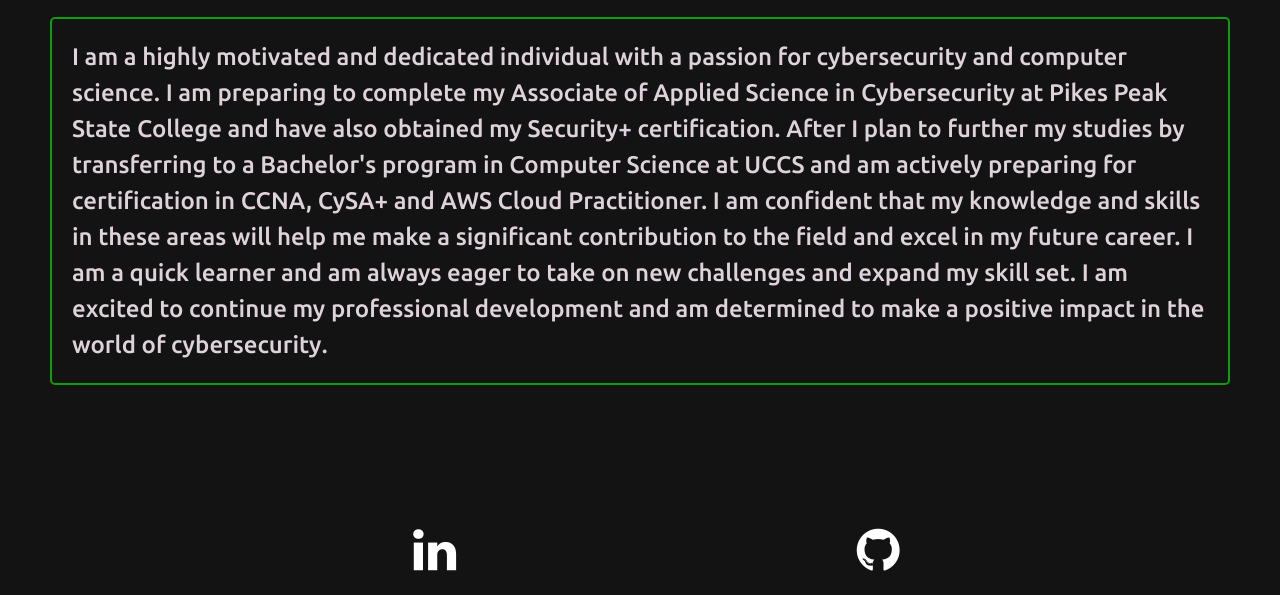
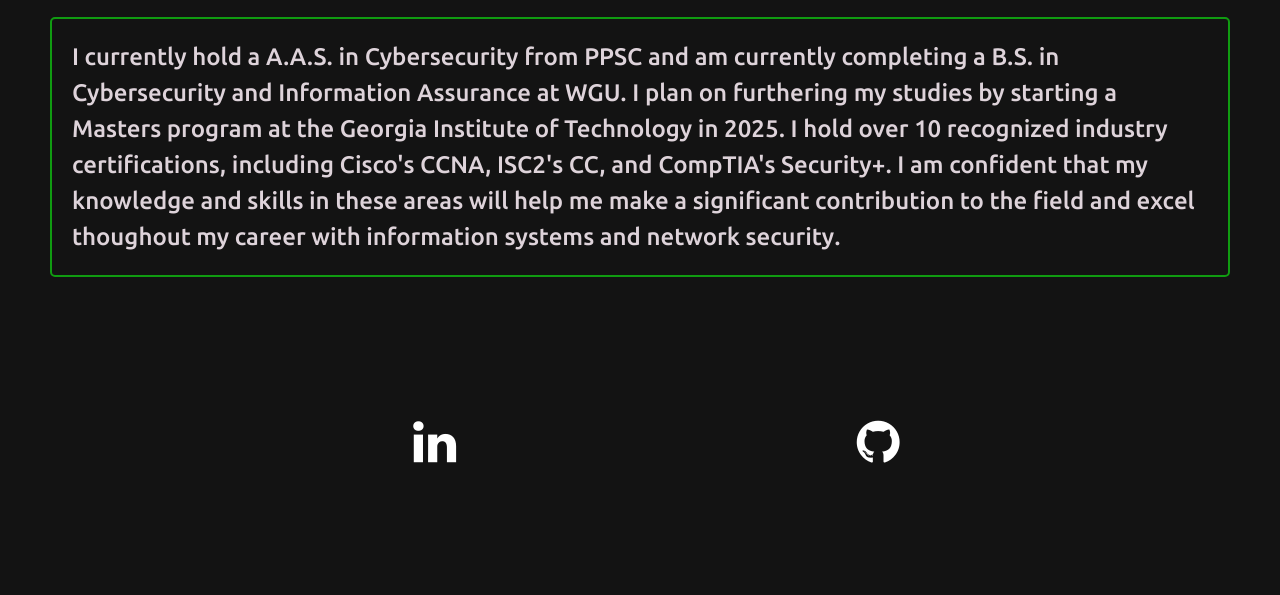
Before and after one commit to ericryanbarnes/personal-website, a plain HTML site: page index.html in a window 1280 px wide. Shown: the part 567-1162 px from the top of the page. After the commit the page ends 1054 px from the top, so only its background shows below. Drawn offline with Linux system fonts and the light colour scheme.

Commit message:
Update index.html

```diff
--- a/index.html
+++ b/index.html
@@ -43,21 +43,15 @@
     </nav>
     <section class="about" id="about">
       <div class="container">
-        <img class = "aboutpic" src="img/eb1.jpg" alt="Eric" />
+        <img class = "aboutpic" src="img/eb2.png" alt="Eric" />
         <h2>About</h2>
         <p>
-          I am a highly motivated and dedicated individual with a passion for
-          cybersecurity and computer science. I am preparing to complete my
-          Associate of Applied Science in Cybersecurity at Pikes Peak State
-          College and have also obtained my Security+ certification. After I
-          plan to further my studies by transferring to a Bachelor's program in
-          Computer Science at UCCS and am actively preparing for certification
-          in CCNA, CySA+ and AWS Cloud Practitioner. I am confident that my
-          knowledge and skills in these areas will help me make a significant
-          contribution to the field and excel in my future career. I am a quick
-          learner and am always eager to take on new challenges and expand my
-          skill set. I am excited to continue my professional development and am
-          determined to make a positive impact in the world of cybersecurity.
+          I currently hold a A.A.S. in Cybersecurity from PPSC and am currently completing a B.S. in Cybersecurity
+          and Information Assurance at WGU. I plan on furthering my studies by starting
+          a Masters program at the Georgia Institute of Technology in 2025. I hold over 10 recognized
+          industry certifications, including Cisco's CCNA, ISC2's CC, and CompTIA's Security+.
+          I am confident that my knowledge and skills in these areas will help me make a significant
+          contribution to the field and excel thoughout my career with information systems and network security.
         </p>
       </div>
     </section>
```
